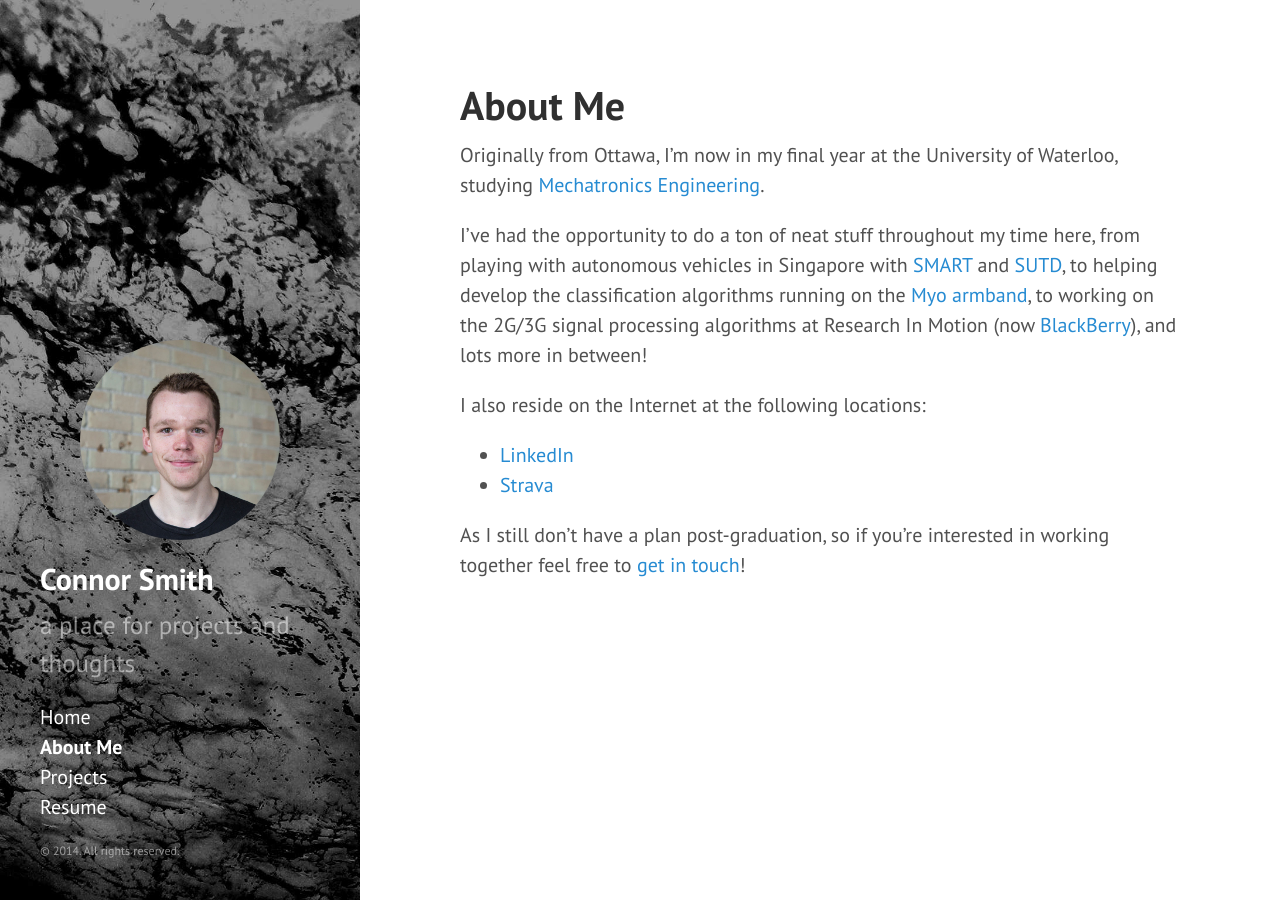
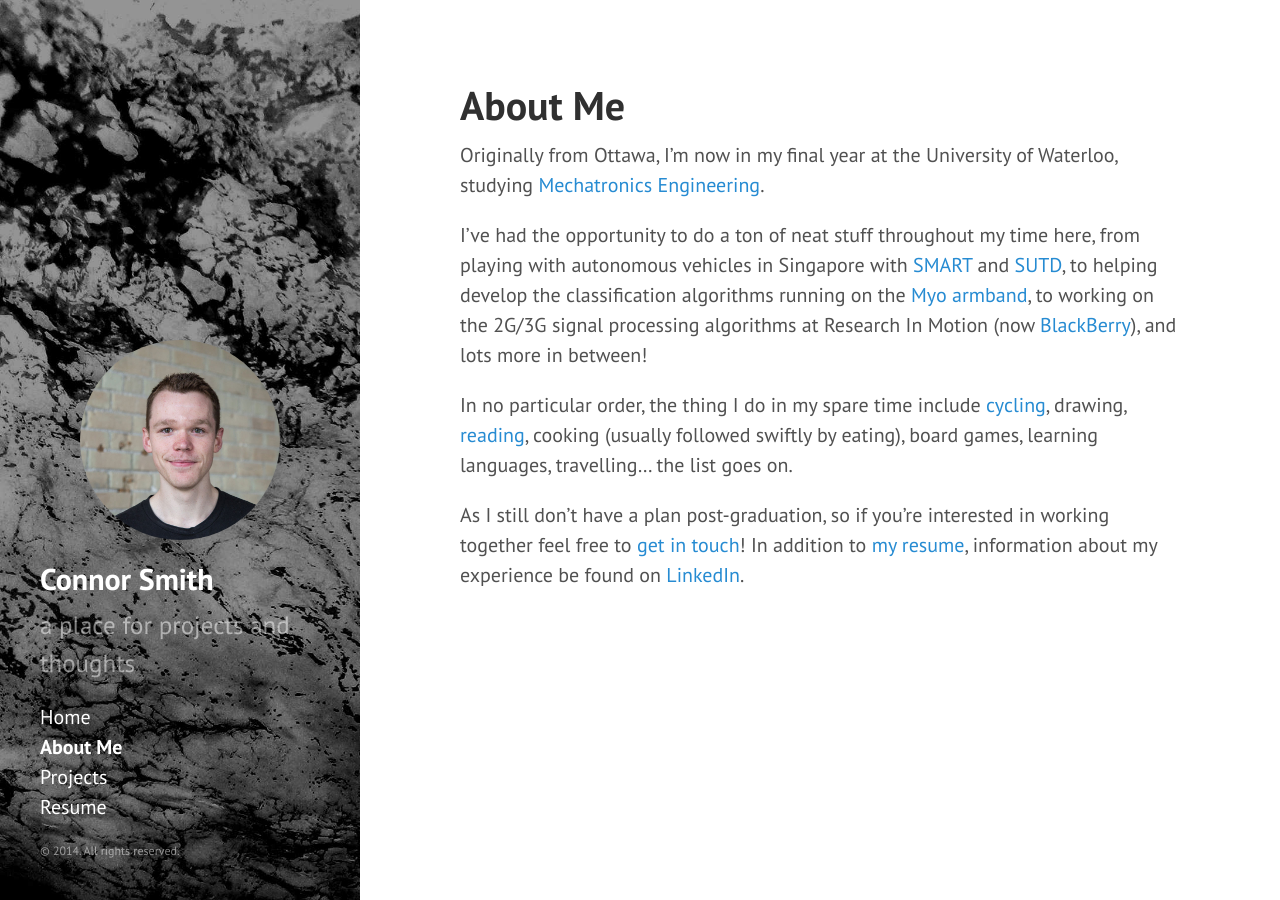
Before and after one commit to connorsmith/connorsmith.github.io, a Jekyll site: the page built from about.md, in a window 1280 px wide. Built offline with Jekyll 4.4.1, drawn with Linux system fonts in a browser that asks for light colours; Markdown is read by kramdown in place of the engine named in the settings.

Commit message:
update About Me and Project pages

```diff
--- a/about.md
+++ b/about.md
@@ -8,9 +8,6 @@ Originally from Ottawa, I'm now in my final year at the University of Waterloo,
 I've had the opportunity to do a ton of neat stuff throughout my time here, from playing
 with autonomous vehicles in Singapore with [SMART](http://smart.mit.edu/research/future-urban-mobility/future-urban-mobility.html) and [SUTD](http://www.sutd.edu.sg/), to helping develop the classification algorithms running on the [Myo armband](https://www.thalmic.com/en/myo/), to working on the 2G/3G signal processing algorithms at Research In Motion (now [BlackBerry](http://ca.blackberry.com/)), and lots more in between!
 
-I also reside on the Internet at the following locations:
+In no particular order, the thing I do in my spare time include [cycling](http://www.strava.com/athletes/4374239), drawing, [reading](https://www.goodreads.com/user/show/3353185-connor), cooking (usually followed swiftly by eating), board games, learning languages, travelling... the list goes on.
 
-* [LinkedIn](https://www.linkedin.com/in/conthesmith)
-* [Strava](http://www.strava.com/athletes/4374239)
-
-As I still don't have a plan post-graduation, so if you're interested in working together feel free to [get in touch](mailto:con.smith13@gmail.com)!
+As I still don't have a plan post-graduation, so if you're interested in working together feel free to [get in touch](mailto:con.smith13@gmail.com)! In addition to [my resume]({{ site.baseurl }}public/connor-resume.pdf), information about my experience be found on [LinkedIn](https://www.linkedin.com/in/conthesmith).
```
Also changed, not shown: projects.md (+2 -3 lines).
